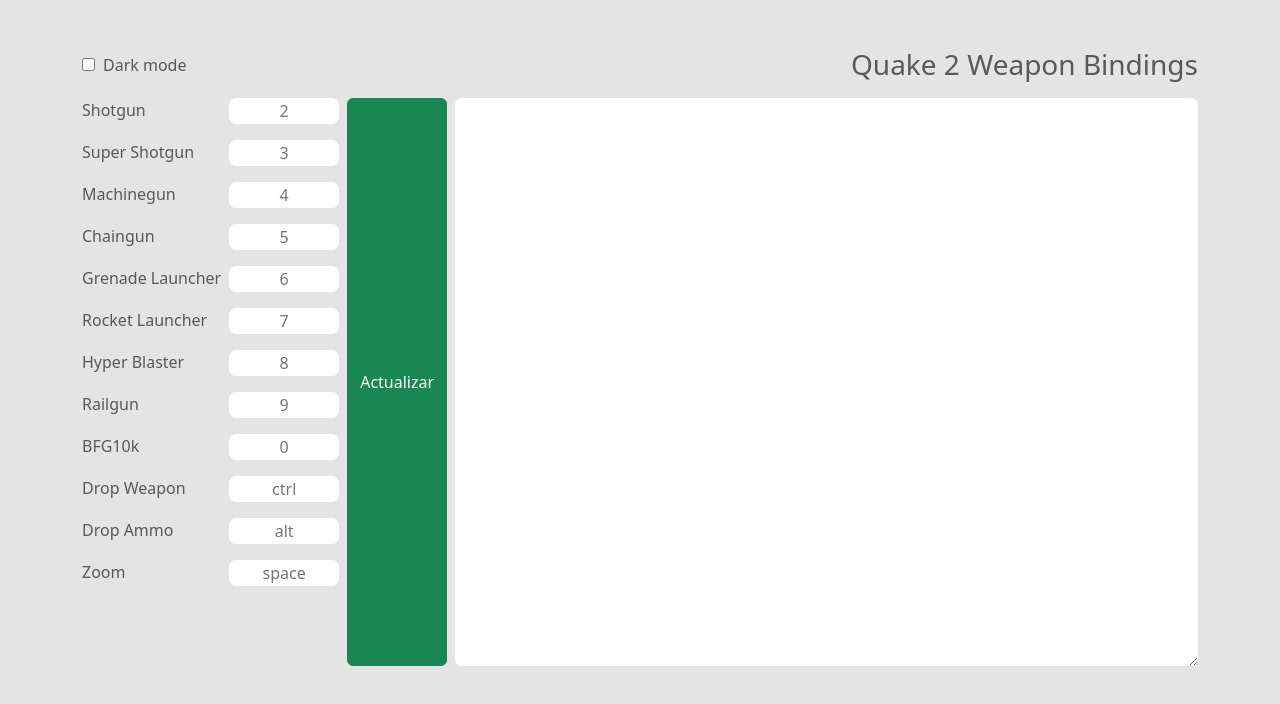
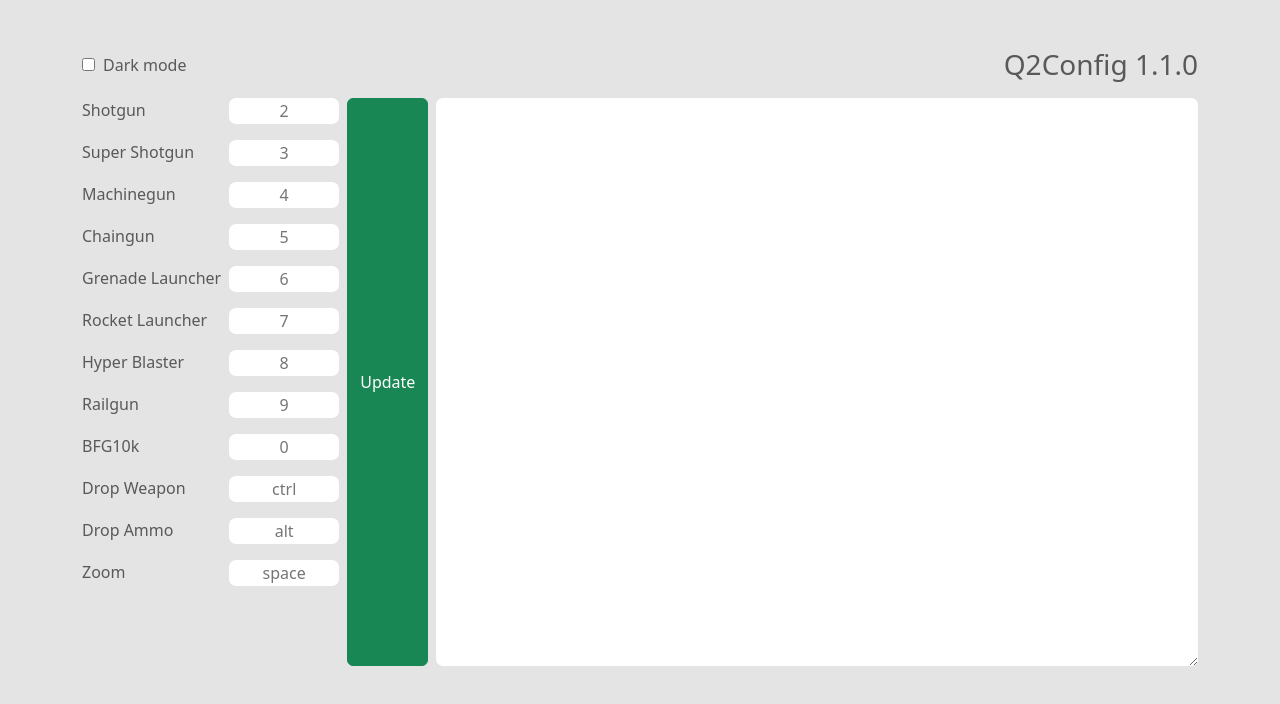
Before and after one commit to dsveraa/q2-config-generator, a plain HTML site: page index.html in a window 1280 px wide. Drawn offline with nearby package versions, Linux system fonts and the light colour scheme.

```diff
--- a/index.html
+++ b/index.html
@@ -18,13 +18,13 @@
                 <input class="me-2" type="checkbox" id="dark-mode-switch">
                 <label for="dark-mode-switch">Dark mode</label>
             </div>
-            <h3 class="mb-0">Quake 2 Weapon Bindings</h3>
+            <h3 class="mb-0">Q2Config 1.1.0</h3>
         </div>
 
         <main class="d-flex gap-2 mt-3">
             <div id="weapon-bindings">
             </div>
-            <button class="btn btn-success" onclick="updateWeapons()">Actualizar</button>
+            <button class="btn btn-success" onclick="updateWeapons()">Update</button>
             <textarea id="updated-weapons" rows="22" cols="10" readonly></textarea>
         </main>
     </div>
```
